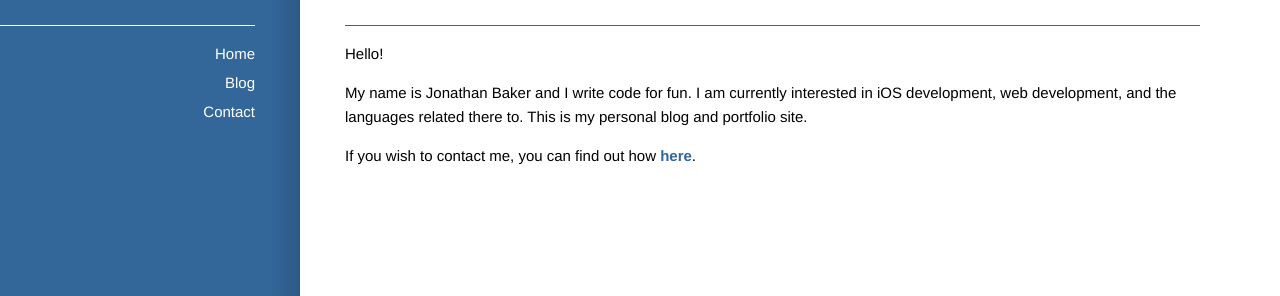
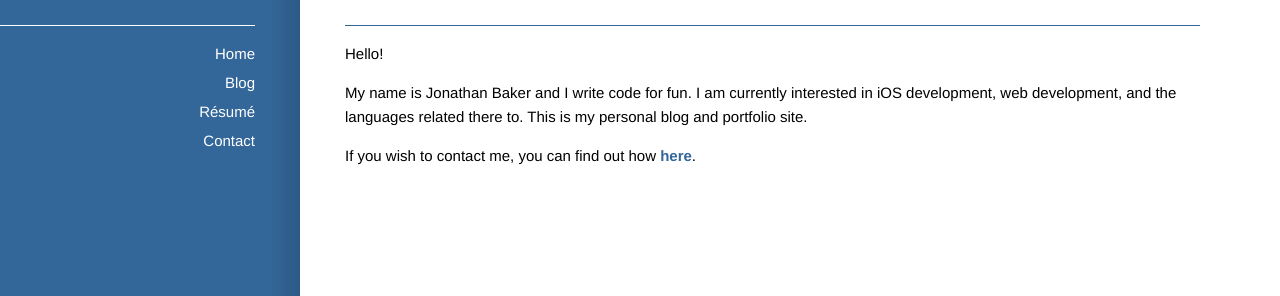
Before and after one commit to communitytlv/cocoahero.github.com, a Jekyll site: the page built from index.md, in a window 1280 px wide. Shown: the part 138-434 px from the top of the page. Built offline with Jekyll 4.4.1, drawn with Linux system fonts in a browser that asks for light colours; Markdown is read by kramdown in place of the engine named in the settings; comment, search, counter and statistics services are not loaded.

Commit message:
Add link to resume

```diff
--- a/_layouts/default.html
+++ b/_layouts/default.html
@@ -44,6 +44,7 @@
 				<ul>
 					<li><a href="/">Home</a></li>
 					<li><a href="/blog">Blog</a></li>
+					<li><a href="/resume">Résumé</a></li>
 					<li><a href="/contact">Contact</a></li>
 				</ul>
 			</nav>
```
